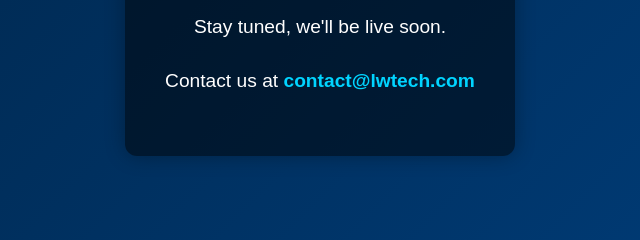
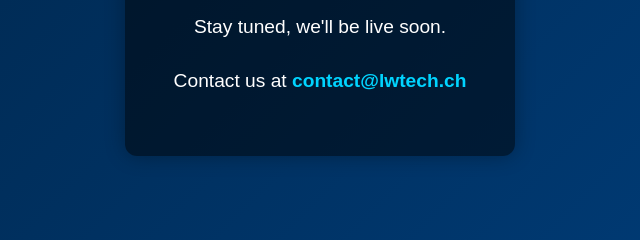
Before and after one commit to LWTech-admin/LW-Technologies-website, a plain HTML site: page index.html in a window 1280 px wide. Shown: the part 422-662 px from the top of the page, 320-960 px from the left. Drawn offline with Linux system fonts and the light colour scheme.

Commit message:
Updated contact email

```diff
--- a/index.html
+++ b/index.html
@@ -62,7 +62,7 @@
     <img src="logo.png" alt="LW Technologies Logo">
     <h1>LW Technologies</h1>
     <p>Stay tuned, we'll be live soon.</p>
-    <p>Contact us at <a href="mailto:contact@lwtech.com">contact@lwtech.com</a></p>
+    <p>Contact us at <a href="mailto:contact@lwtech.ch">contact@lwtech.ch</a></p>
   </div>
 
   <!-- Optional Countdown Script -->
```
